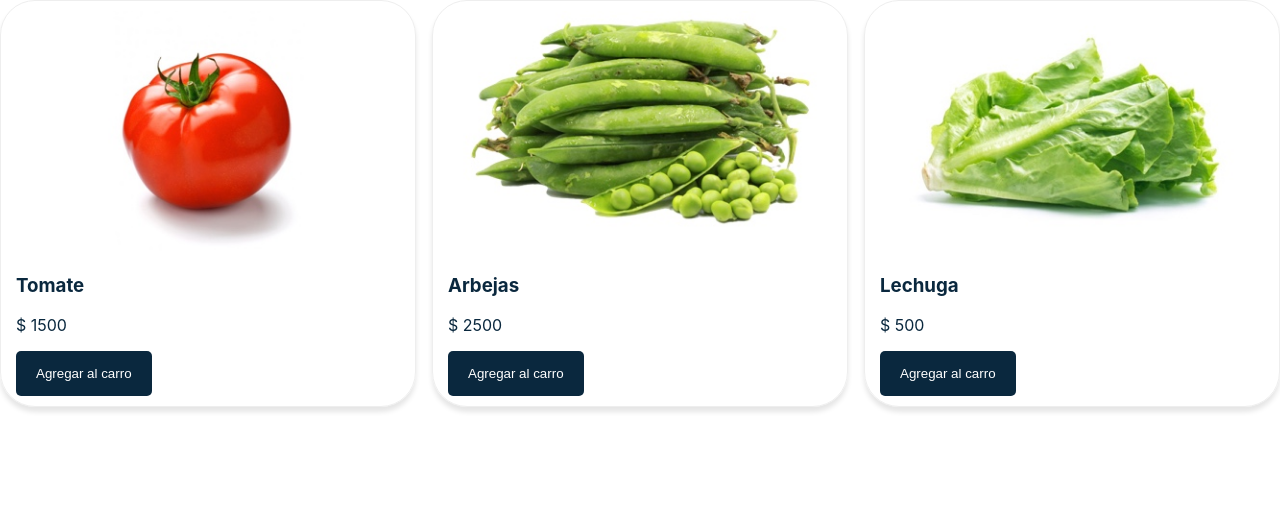
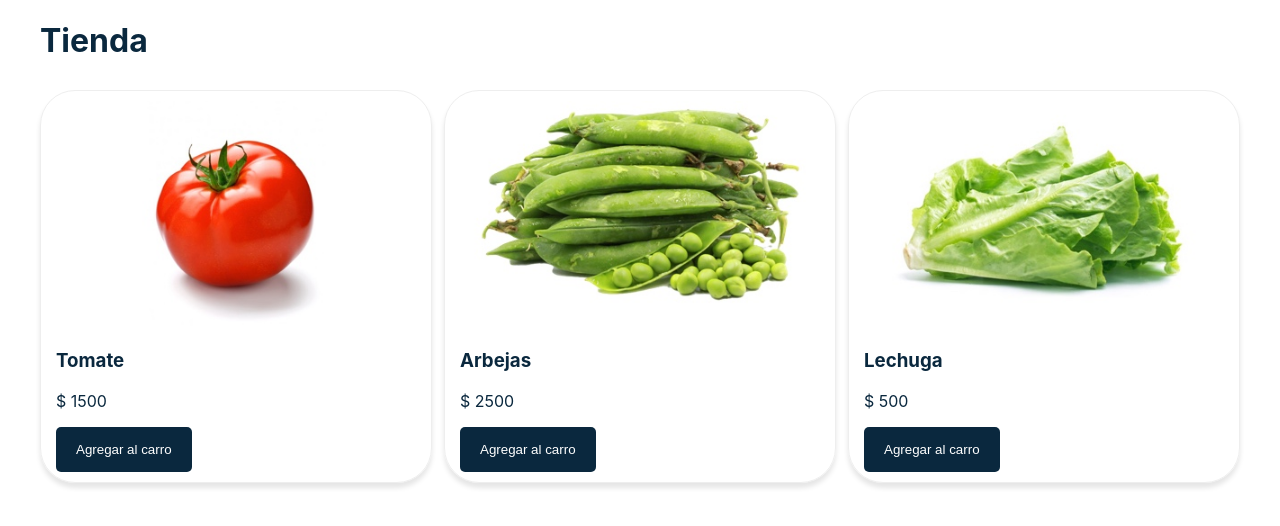
Before and after one commit to hatorob/carroComprasReactLearning, a React (Create React App) app: page / in a window 1280 px wide. Shown: the top 526 px of the page. Built offline with nearby package versions, Linux system fonts and the light colour scheme.

Commit message:
Se agrega el componente de titulo y se arregla aligncenter y width en component layout

```diff
--- a/src/App.js
+++ b/src/App.js
@@ -1,6 +1,7 @@
 import { Component } from 'react';
 import Productos from './components/Productos';
 import Layout from './components/Layout';
+import Title from './components/Title';
 
 class App extends Component {
 
@@ -16,6 +17,7 @@
     return (
       <div>
         <Layout>
+          <Title />
           <Productos
             agregarAlCarro={ () => console.log('Por el momento no hace nada....')}
             productos={this.state.productos}
--- a/src/components/Layout.js
+++ b/src/components/Layout.js
@@ -4,12 +4,12 @@
     layout: {
         backgroundColor: '#fff',
         color: '#0A283E',
-        alingItems: 'center',
+        alignItems: 'center',
         display: 'flex',
         flexDirection: 'column',
     },
     container: {
-        with: '1200px',
+        width: '1200px',
     }
 }
 
--- /dev/null
+++ b/src/components/Title.js
@@ -0,0 +1,19 @@
+import { Component } from "react";
+
+const styles = {
+    title: {
+        marginBottom: '30px',
+    }
+}
+
+class Title extends Component {
+
+    render() {
+        return (
+            <h1 style={styles.title}>Tienda</h1>
+        )
+    }
+}
+
+
+export default Title;
```
